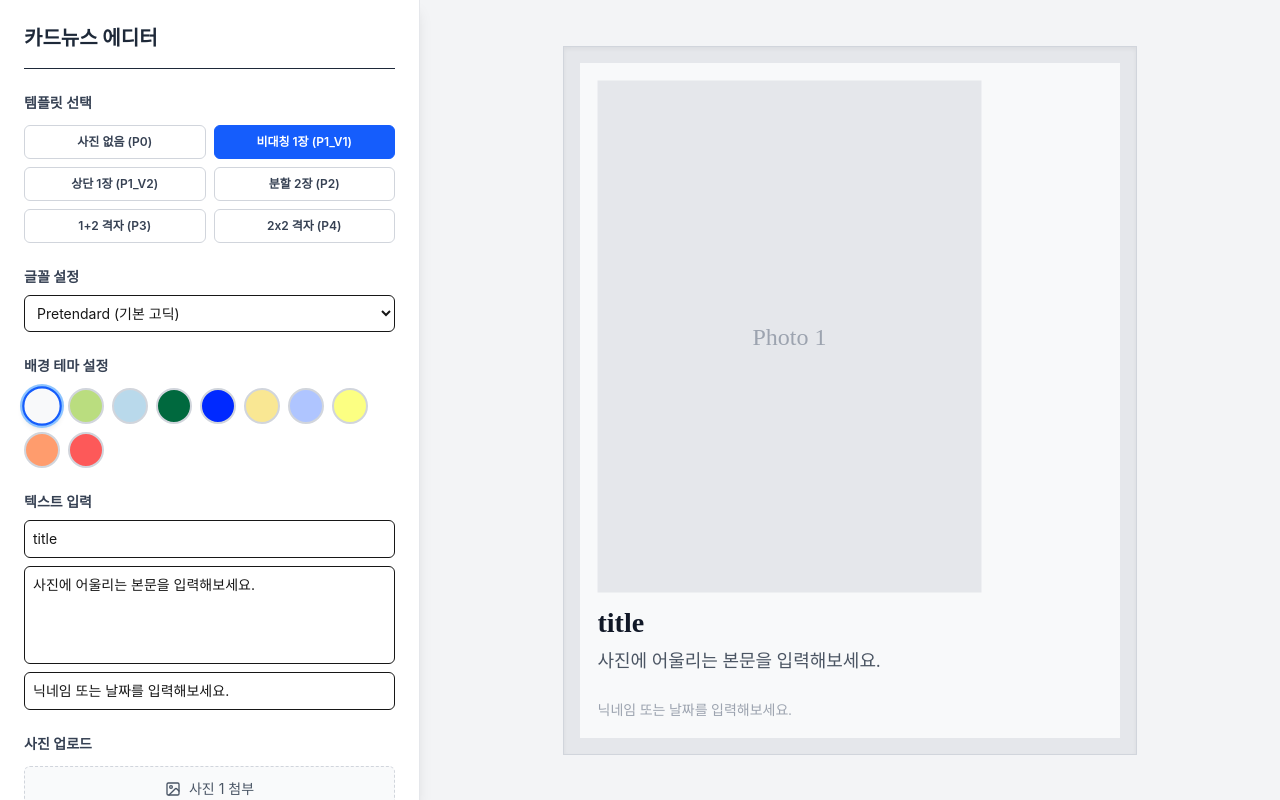
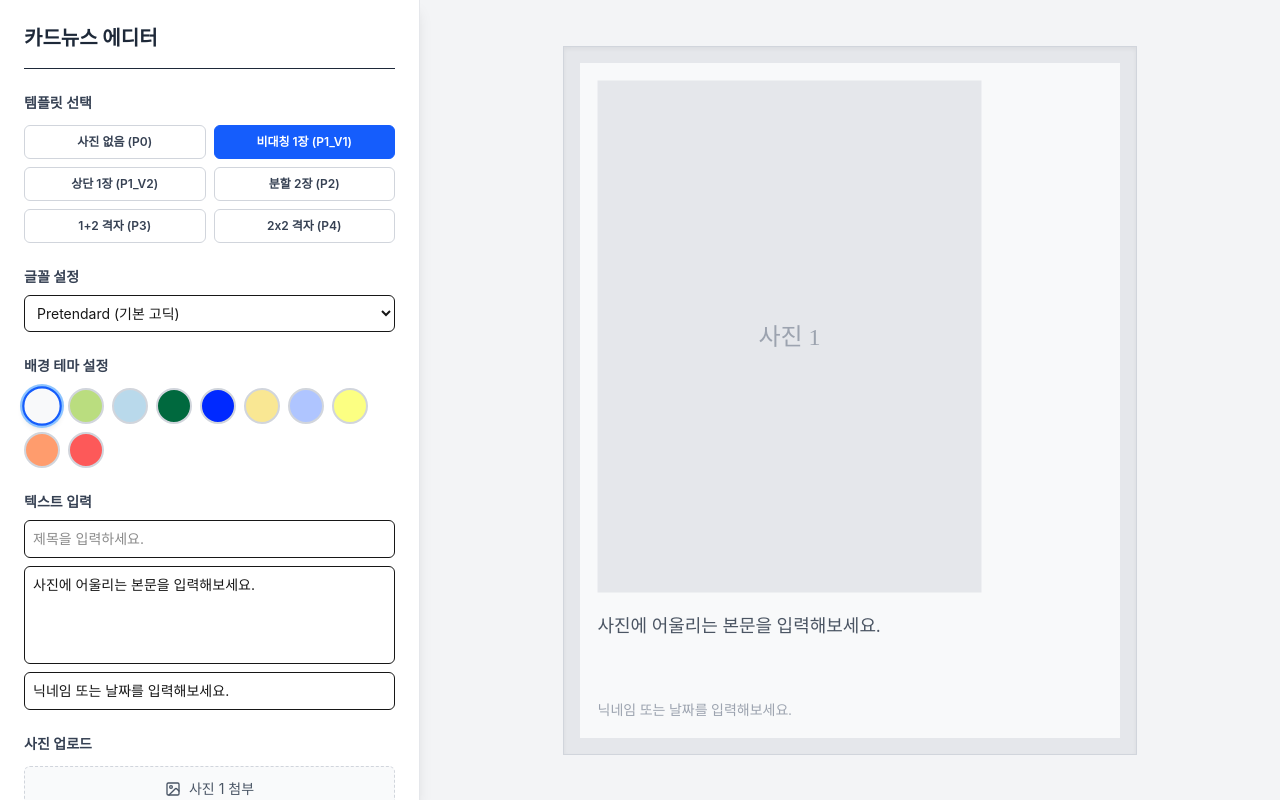
Before and after one commit to jisook325/cardnews-template-system, a Next.js app: page / in a window 1280 px wide. Built offline with nearby package versions, Linux system fonts and the light colour scheme; a web font is replaced by a local one.

Commit message:
fix: Update placeholder texts and remove fallback texts from renderer

```diff
--- a/app/page.tsx
+++ b/app/page.tsx
@@ -9,7 +9,7 @@ import { Download, ImageIcon } from 'lucide-react';
 
 export default function Home() {
   const [data, setData] = useState<CardData>({
-    title: 'title',
+    title: '',
     bodyKr: '사진에 어울리는 본문을 입력해보세요.',
     meta: '닉네임 또는 날짜를 입력해보세요.',
     photos: [],
@@ -255,7 +255,7 @@ export default function Home() {
             name="title"
             value={data.title}
             onChange={handleTextChange}
-            placeholder="title"
+            placeholder="제목을 입력하세요."
             className="p-2 border rounded-md focus:outline-blue-500"
           />
           <textarea
--- a/components/CardRenderer.tsx
+++ b/components/CardRenderer.tsx
@@ -136,20 +136,20 @@ export default function CardRenderer({ data, rendererRef }: Props) {
               className="text-[64px] font-bold leading-tight mb-[40px] whitespace-pre-wrap"
               style={{ color: theme.primaryTextColor }}
             >
-              {data.title || '제목을 입력하세요'}
+              {data.title}
             </h1>
             <p
               className="text-[40px] leading-[1.6] whitespace-pre-wrap"
               style={{ color: theme.secondaryTextColor }}
             >
-              {data.bodyKr || '본문을 입력하세요'}
+              {data.bodyKr}
             </p>
           </div>
           <div
             className="text-[28px] font-medium"
             style={{ color: theme.metaTextColor }}
           >
-            {data.meta || '메타 정보'}
+            {data.meta}
           </div>
         </div>
       )}
@@ -161,7 +161,7 @@ export default function CardRenderer({ data, rendererRef }: Props) {
             {data.photos[0] ? (
               <img src={data.photos[0]} className="w-full h-full object-cover" />
             ) : (
-              <span className="text-[48px] text-[#9CA3AF]">Photo 1</span>
+              <span className="text-[48px] text-[#9CA3AF]">사진 1</span>
             )}
           </div>
           <div className="absolute left-[35px] top-[1084px] w-[1010px] h-[230px] flex flex-col">
@@ -169,19 +169,19 @@ export default function CardRenderer({ data, rendererRef }: Props) {
               className="text-[56px] font-bold leading-tight truncate mb-[16px]"
               style={{ color: theme.primaryTextColor }}
             >
-              {data.title || '제목을 입력하세요'}
+              {data.title}
             </h1>
             <p
               className="text-[36px] leading-[1.4] line-clamp-2"
               style={{ color: theme.secondaryTextColor }}
             >
-              {data.bodyKr || '본문을 입력하세요'}
+              {data.bodyKr}
             </p>
             <div
               className="text-[28px] font-medium mt-auto"
               style={{ color: theme.metaTextColor }}
             >
-              {data.meta || '메타 정보'}
+              {data.meta}
             </div>
           </div>
         </>
@@ -194,7 +194,7 @@ export default function CardRenderer({ data, rendererRef }: Props) {
             {data.photos[0] ? (
               <img src={data.photos[0]} className="w-full h-full object-cover" />
             ) : (
-              <span className="text-[48px] text-[#9CA3AF]">Photo 1</span>
+              <span className="text-[48px] text-[#9CA3AF]">사진 1</span>
             )}
           </div>
           <div
@@ -205,19 +205,19 @@ export default function CardRenderer({ data, rendererRef }: Props) {
               className="text-[64px] font-bold leading-tight mb-[30px]"
               style={{ color: theme.primaryTextColor }}
             >
-              {data.title || '제목을 입력하세요'}
+              {data.title}
             </h1>
             <p
               className="text-[40px] leading-[1.6] whitespace-pre-wrap"
               style={{ color: theme.secondaryTextColor }}
             >
-              {data.bodyKr || '본문을 입력하세요'}
+              {data.bodyKr}
             </p>
             <div
               className="text-[28px] font-medium mt-auto"
               style={{ color: theme.metaTextColor }}
             >
-              {data.meta || '메타 정보'}
+              {data.meta}
             </div>
           </div>
         </>
@@ -230,14 +230,14 @@ export default function CardRenderer({ data, rendererRef }: Props) {
             {data.photos[0] ? (
               <img src={data.photos[0]} className="w-full h-full object-cover" />
             ) : (
-              <span className="text-[48px] text-[#9CA3AF]">Photo 1</span>
+              <span className="text-[48px] text-[#9CA3AF]">사진 1</span>
             )}
           </div>
           <div className="absolute left-[35px] top-[510px] w-[1010px] h-[445px] bg-[#D1D5DB] flex items-center justify-center overflow-hidden">
             {data.photos[1] ? (
               <img src={data.photos[1]} className="w-full h-full object-cover" />
             ) : (
-              <span className="text-[48px] text-[#9CA3AF]">Photo 2</span>
+              <span className="text-[48px] text-[#9CA3AF]">사진 2</span>
             )}
           </div>
           <div className="absolute left-[35px] top-[980px] w-[1010px] h-[334px] flex flex-col p-[16px]">
@@ -245,19 +245,19 @@ export default function CardRenderer({ data, rendererRef }: Props) {
               className="text-[56px] font-bold leading-tight truncate mb-[16px]"
               style={{ color: theme.primaryTextColor }}
             >
-              {data.title || '제목을 입력하세요'}
+              {data.title}
             </h1>
             <p
               className="text-[36px] leading-[1.5] line-clamp-3"
               style={{ color: theme.secondaryTextColor }}
             >
-              {data.bodyKr || '본문을 입력하세요'}
+              {data.bodyKr}
             </p>
             <div
               className="text-[28px] font-medium mt-auto"
               style={{ color: theme.metaTextColor }}
             >
-              {data.meta || '메타 정보'}
+              {data.meta}
             </div>
           </div>
         </>
@@ -270,21 +270,21 @@ export default function CardRenderer({ data, rendererRef }: Props) {
             {data.photos[0] ? (
               <img src={data.photos[0]} className="w-full h-full object-cover" />
             ) : (
-              <span className="text-[48px] text-[#9CA3AF]">Photo 1</span>
+              <span className="text-[48px] text-[#9CA3AF]">사진 1</span>
             )}
           </div>
           <div className="absolute left-[35px] top-[510px] w-[495px] h-[445px] bg-[#D1D5DB] flex items-center justify-center overflow-hidden">
             {data.photos[1] ? (
               <img src={data.photos[1]} className="w-full h-full object-cover" />
             ) : (
-              <span className="text-[36px] text-[#9CA3AF]">Photo 2</span>
+              <span className="text-[36px] text-[#9CA3AF]">사진 2</span>
             )}
           </div>
           <div className="absolute left-[550px] top-[510px] w-[495px] h-[445px] bg-[#D1D5DB] flex items-center justify-center overflow-hidden">
             {data.photos[2] ? (
               <img src={data.photos[2]} className="w-full h-full object-cover" />
             ) : (
-              <span className="text-[36px] text-[#9CA3AF]">Photo 3</span>
+              <span className="text-[36px] text-[#9CA3AF]">사진 3</span>
             )}
           </div>
           <div className="absolute left-[35px] top-[980px] w-[1010px] h-[334px] flex flex-col p-[16px]">
@@ -292,19 +292,19 @@ export default function CardRenderer({ data, rendererRef }: Props) {
               className="text-[56px] font-bold leading-tight truncate mb-[16px]"
               style={{ color: theme.primaryTextColor }}
             >
-              {data.title || '제목을 입력하세요'}
+              {data.title}
             </h1>
             <p
               className="text-[36px] leading-[1.5] line-clamp-3"
               style={{ color: theme.secondaryTextColor }}
             >
-              {data.bodyKr || '본문을 입력하세요'}
+              {data.bodyKr}
             </p>
             <div
               className="text-[28px] font-medium mt-auto"
               style={{ color: theme.metaTextColor }}
             >
-              {data.meta || '메타 정보'}
+              {data.meta}
             </div>
           </div>
         </>
@@ -314,35 +314,35 @@ export default function CardRenderer({ data, rendererRef }: Props) {
       {data.templateId === 'P4' && (
         <>
           <div className="absolute left-[35px] top-[35px] w-[495px] h-[495px] bg-[#E5E7EB] flex items-center justify-center overflow-hidden">
-            {data.photos[0] ? <img src={data.photos[0]} className="w-full h-full object-cover" /> : <span className="text-[36px] text-[#9CA3AF]">Photo 1</span>}
+            {data.photos[0] ? <img src={data.photos[0]} className="w-full h-full object-cover" /> : <span className="text-[36px] text-[#9CA3AF]">사진 1</span>}
           </div>
           <div className="absolute left-[550px] top-[35px] w-[495px] h-[495px] bg-[#E5E7EB] flex items-center justify-center overflow-hidden">
-            {data.photos[1] ? <img src={data.photos[1]} className="w-full h-full object-cover" /> : <span className="text-[36px] text-[#9CA3AF]">Photo 2</span>}
+            {data.photos[1] ? <img src={data.photos[1]} className="w-full h-full object-cover" /> : <span className="text-[36px] text-[#9CA3AF]">사진 2</span>}
           </div>
           <div className="absolute left-[35px] top-[550px] w-[495px] h-[495px] bg-[#D1D5DB] flex items-center justify-center overflow-hidden">
-            {data.photos[2] ? <img src={data.photos[2]} className="w-full h-full object-cover" /> : <span className="text-[36px] text-[#9CA3AF]">Photo 3</span>}
+            {data.photos[2] ? <img src={data.photos[2]} className="w-full h-full object-cover" /> : <span className="text-[36px] text-[#9CA3AF]">사진 3</span>}
           </div>
           <div className="absolute left-[550px] top-[550px] w-[495px] h-[495px] bg-[#D1D5DB] flex items-center justify-center overflow-hidden">
-            {data.photos[3] ? <img src={data.photos[3]} className="w-full h-full object-cover" /> : <span className="text-[36px] text-[#9CA3AF]">Photo 4</span>}
+            {data.photos[3] ? <img src={data.photos[3]} className="w-full h-full object-cover" /> : <span className="text-[36px] text-[#9CA3AF]">사진 4</span>}
           </div>
           <div className="absolute left-[35px] top-[1065px] w-[1010px] h-[249px] flex flex-col p-[16px]">
             <h1
               className="text-[48px] font-bold leading-tight truncate mb-[16px]"
               style={{ color: theme.primaryTextColor }}
             >
-              {data.title || '제목을 입력하세요'}
+              {data.title}
             </h1>
             <p
               className="text-[32px] leading-[1.4] line-clamp-2"
               style={{ color: theme.secondaryTextColor }}
             >
-              {data.bodyKr || '본문을 입력하세요'}
+              {data.bodyKr}
             </p>
             <div
               className="text-[24px] font-medium mt-auto"
               style={{ color: theme.metaTextColor }}
             >
-              {data.meta || '메타 정보'}
+              {data.meta}
             </div>
           </div>
         </>
```
